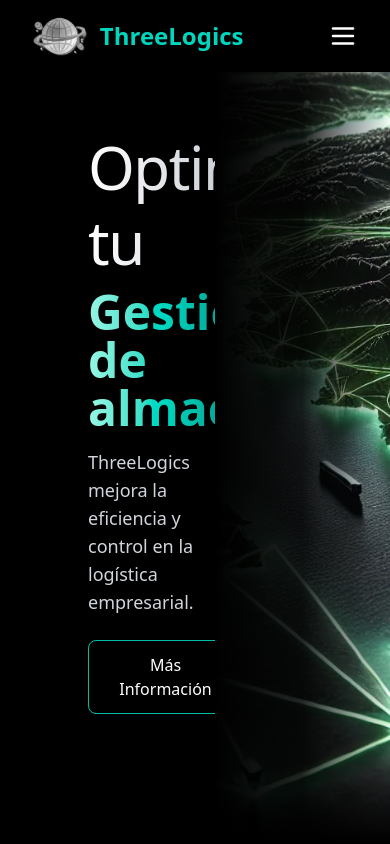
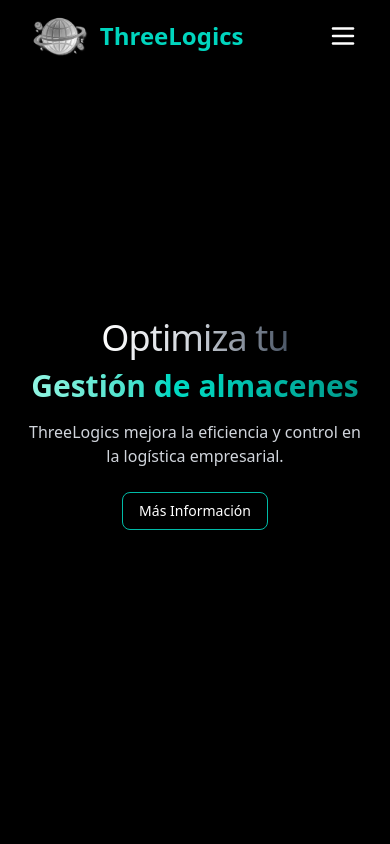
Before and after one commit to dominguezz05/TFG-ThreeLogics, a React (Vite) app in the folder warehouse-test/: page / in a window 390 px wide. Shown: the top 844 px of the page. Built offline with nearby package versions, Linux system fonts and the light colour scheme.

Commit message:
responsive hero

```diff
--- a/warehouse-test/src/components/Hero.jsx
+++ b/warehouse-test/src/components/Hero.jsx
@@ -2,14 +2,14 @@ import { motion } from "framer-motion";
 
 export default function Hero() {
   return (
-    <section className="relative w-full h-screen flex items-center bg-black px-10">
+    <section className="relative w-full h-screen flex items-center bg-black px-6 md:px-10">
       {/* Contenedor del contenido (Texto y botones) */}
-      <div className="w-1/2 text-left ml-12">
+      <div className="w-full md:w-1/2 text-center md:text-left md:ml-12">
         <motion.h1
           initial={{ opacity: 0, y: -30 }}
           animate={{ opacity: 1, y: 0 }}
           transition={{ duration: 1 }}
-          className="font-dm text-6xl drop-shadow-lg text-left bg-gradient-to-r from-white via-gray-300 to-gray-600 bg-clip-text text-transparent inline-block tracking-tight leading-tight"
+          className="font-dm text-4xl sm:text-5xl md:text-6xl drop-shadow-lg bg-gradient-to-r from-white via-gray-300 to-gray-600 bg-clip-text text-transparent inline-block tracking-tight leading-tight"
         >
           Optimiza tu
         </motion.h1>
@@ -17,27 +17,26 @@ export default function Hero() {
           initial={{ opacity: 0, y: 30 }}
           animate={{ opacity: 1, y: 0 }}
           transition={{ duration: 1, delay: 0.2 }}
-          className="text-5xl font-bold mt-2 drop-shadow-lg bg-gradient-to-r from-teal-200 via-teal-400 to-teal-600 bg-clip-text text-transparent"
+          className="text-3xl sm:text-4xl md:text-5xl font-bold mt-2 drop-shadow-lg bg-gradient-to-r from-teal-200 via-teal-400 to-teal-600 bg-clip-text text-transparent"
         >
           Gestión de almacenes
         </motion.h2>
-        <p className="mt-4 text-gray-300 text-lg font-fira">
-          ThreeLogics mejora la eficiencia y   control en la logística
-          empresarial.
+        <p className="mt-4 text-gray-300 text-base sm:text-lg font-fira">
+          ThreeLogics mejora la eficiencia y control en la logística empresarial.
         </p>
-        <div className="mt-6 flex gap-6">
-
+        <div className="mt-6 flex flex-col sm:flex-row gap-4 sm:gap-6 items-center sm:items-start">
           <motion.button
             whileHover={{
               scale: 1.1,
               boxShadow: "0px 0px 20px rgba(45, 212, 191, 0.8)",
             }}
-  onClick={() => document.getElementById("footer").scrollIntoView({ behavior: "smooth" })}
-  className="px-6 py-3 border border-teal-500 text-white rounded-lg font-medium transition-all hover:bg-teal-500 cursor-pointer"
+            onClick={() =>
+              document.getElementById("footer").scrollIntoView({ behavior: "smooth" })
+            }
+            className="px-4 py-2 sm:px-6 sm:py-3 border border-teal-500 text-white rounded-lg font-medium transition-all hover:bg-teal-500 cursor-pointer text-sm sm:text-base"
           >
             Más Información
           </motion.button>
-
         </div>
       </div>
 
@@ -46,7 +45,7 @@ export default function Hero() {
         initial={{ opacity: 0, x: 50 }}
         animate={{ opacity: 1, x: 0 }}
         transition={{ duration: 1 }}
-        className="absolute right-0 top-0 h-full w-[45vw] flex justify-end"
+        className="absolute right-0 top-0 h-full w-full md:w-[45vw] hidden sm:flex justify-end"
       >
         {/* Degradado lateral */}
         <div className="absolute inset-0 bg-gradient-to-l from-transparent via-black/85 to-black"></div>
```
Also changed, not shown: 2 other files (tests, documents, lock files or other folders). Lines whose indentation alone changed are shown as unchanged.
